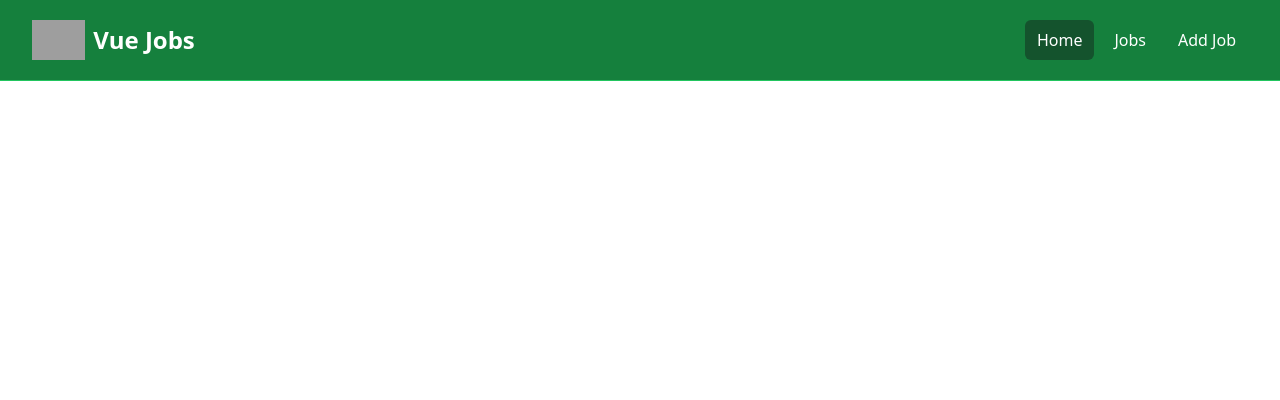
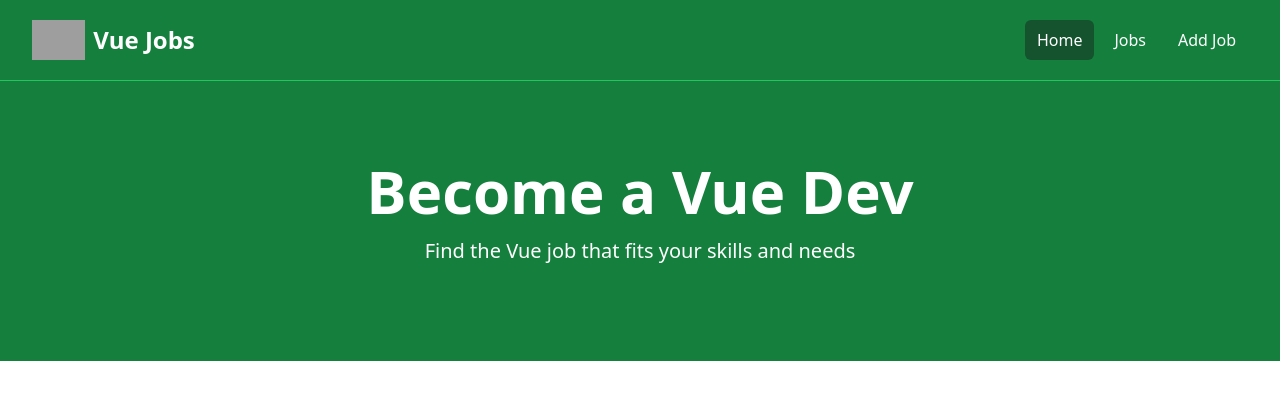
Before and after one commit to Natnael-Getnet/job-board-management, a Vue app: page / in a window 1280 px wide. Shown: the top 400 px of the page. Built offline with nearby package versions, Linux system fonts and the light colour scheme; grey boxes are pictures that could not be loaded; the HTML template or start-up script is replaced by a standard one.

Commit message:
Addded the hero section

```diff
--- a/src/App.vue
+++ b/src/App.vue
@@ -1,5 +1,6 @@
 <script setup lang="ts">
 import NavBar from './components/NavBar.vue'
+import Hero from './components/Hero.vue'
 </script>
 
-<template><NavBar /></template>
+<template><NavBar /> <Hero /></template>
--- /dev/null
+++ b/src/components/Hero.vue
@@ -0,0 +1,20 @@
+<!-- eslint-disable vue/multi-word-component-names -->
+<script setup lang="ts">
+import { defineProps } from 'vue'
+
+defineProps({
+  title: { type: String, default: 'Become a Vue Dev' },
+  subtitle: { type: String, default: 'Find the Vue job that fits your skills and needs' },
+})
+</script>
+
+<template>
+  <section class="bg-green-700 py-20 mb-4">
+    <div class="max-w-7xl mx-auto px-4 sm:px-6 lg:px-8 flex flex-col items-center">
+      <div class="text-center">
+        <h1 class="text-4xl font-extrabold text-white sm:text-5xl md:text-6xl">{{ title }}</h1>
+        <p class="my-4 text-xl text-white">{{ subtitle }}</p>
+      </div>
+    </div>
+  </section>
+</template>
```
